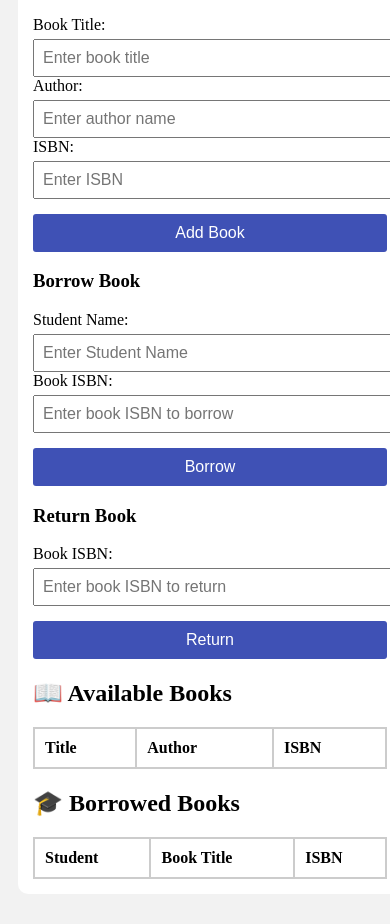
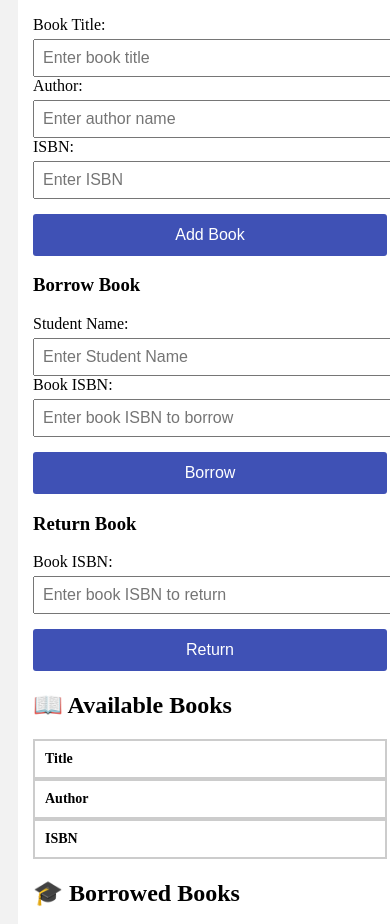
Before and after one commit to 9392400/library, a plain HTML site: page index.html in a window 390 px wide. Shown: the part 176-1100 px from the top of the page. Drawn offline with Linux system fonts and the light colour scheme.

Commit message:
Update style.css

```diff
--- a/style.css
+++ b/style.css
@@ -54,3 +54,24 @@ text-align:left;
     width: 100%;
     font-size: 16px;
   }
+
+  table,
+  th,
+  td {
+    font-size: 14px;
+  }
+
+  button {
+    padding: 12px;
+  }
+
+  th, td {
+    display: block;
+    width: 100%;
+    box-sizing: border-box;
+  }
+
+  table {
+    border: 0;
+  }
+}
```
